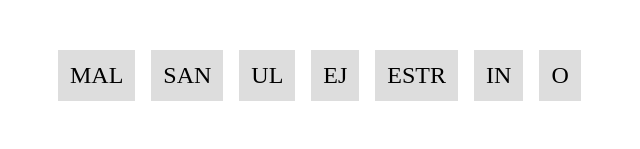
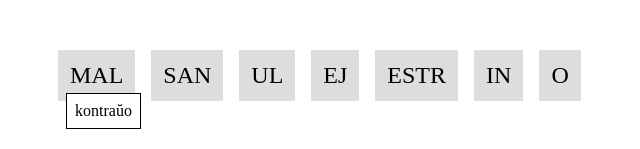
Before and after one commit to etuardu/vortopuzlo, a Vue app: page / in a window 1280 px wide. In both pictures the pointer is over the element "MAL". Shown: the top 149 px of the page, without its empty margins (0-640 px from the left). Built offline with nearby package versions, Linux system fonts and the light colour scheme.

Commit message:
fix drop effect + tooltips

```diff
--- a/src/views/HomeView.vue
+++ b/src/views/HomeView.vue
@@ -8,6 +8,7 @@
         draggable="true"
         :data-value="tile.value"
         :data-index="index"
+        :data-explanation="tile.eo"
       >
         {{ tile.value }}
       </div>
@@ -21,6 +22,7 @@
         :draggable="!!tile.value"
         :data-value="tile.value"
         :data-index="index"
+        :data-explanation="tile.eo"
       >
         {{ tile.value || '&nbsp;' }}
       </div>
@@ -69,7 +71,7 @@ export default {
       that.current_drag_tile = tile_el
       console.log(that.current_drag_tile)
       tile_el.classList.add('invisible')
-      e.dataTransfer.dropEffect = "move"
+      e.dataTransfer.effectAllowed = "move"
       e.dataTransfer.setData("text", JSON.stringify({
         action: 'move',
         index: tile_el.dataset.index,
@@ -86,7 +88,7 @@ export default {
     cupboard_el.addEventListener('dragstart', e => {
       const tile_el = e.target.closest('.tile')
       if (!tile_el) return
-      e.dataTransfer.dropEffect = "copy"
+      e.dataTransfer.effectAllowed = "copy"
       e.dataTransfer.setData("text", JSON.stringify({
         action: 'add',
         index: tile_el.dataset.index,
@@ -171,7 +173,23 @@ export default {
   text-transform: uppercase;
   font-size: 24px;
   background-color: #ddd;
+  position: relative;
 }
+.tile:not([data-ghost='true']):hover::after {
+  position: absolute;
+  content: attr(data-explanation);
+  display: block;
+  height: fit-content;
+  text-transform: initial;
+  font-size: initial;
+  border: 1px solid black;
+  background: #fff;
+  z-index: 99;
+  top: calc(100% - .5em);
+  left: .5em;
+  padding: .5em;
+}
+
 .word-tile[data-ghost='true'] {
   background-color: transparent;
   border-color: transparent;
```
